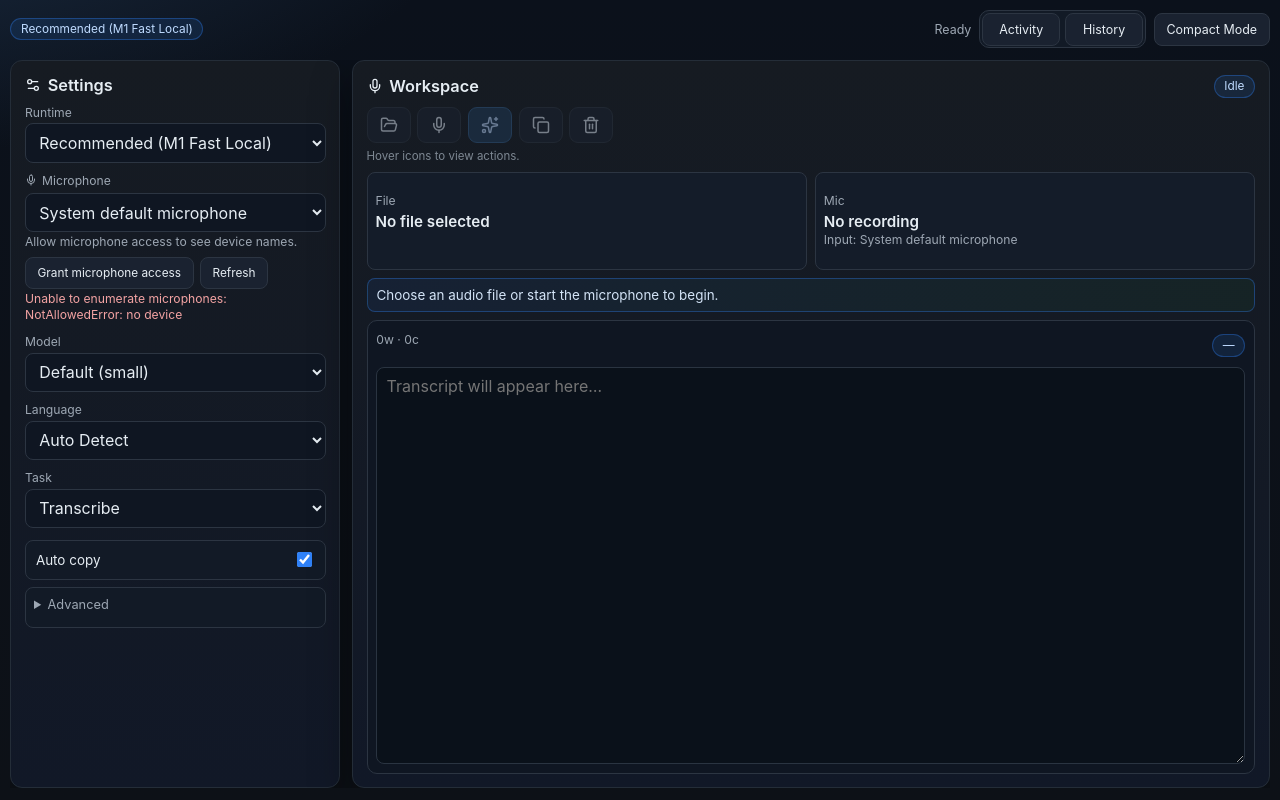
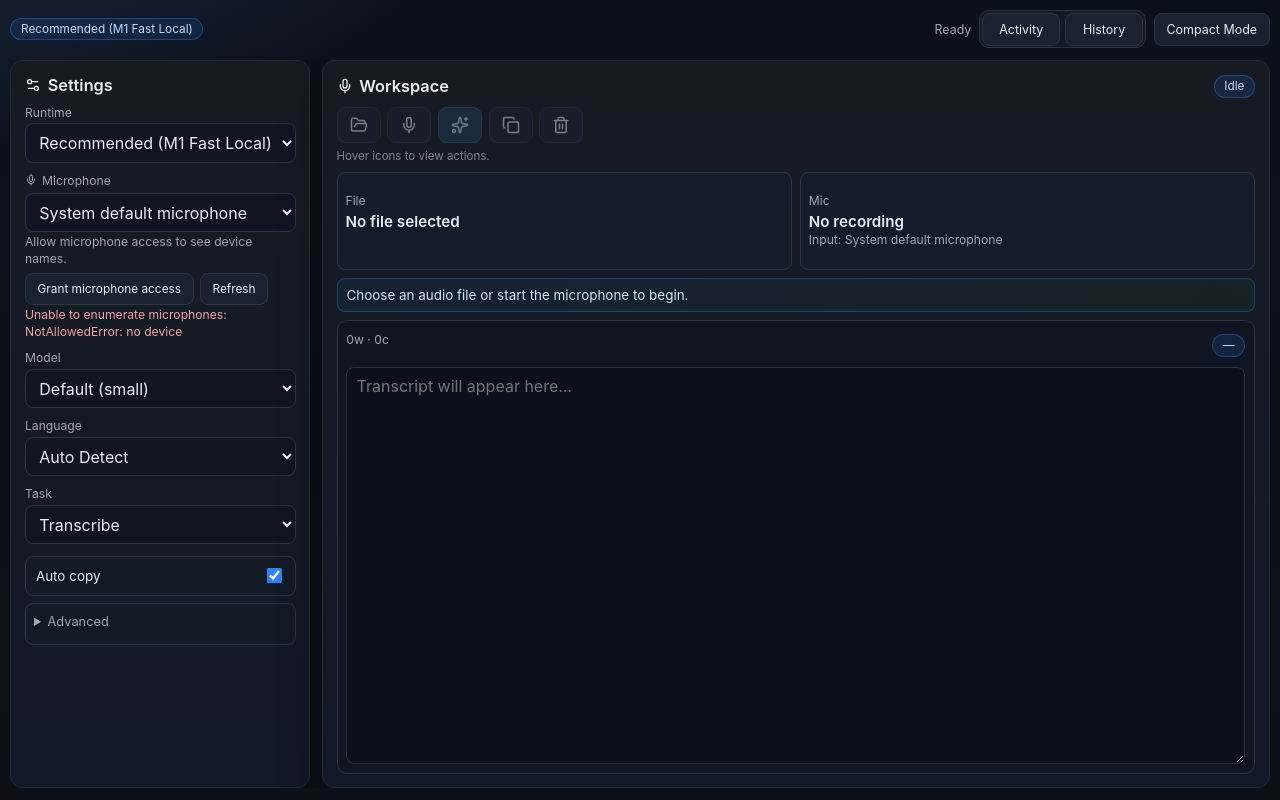
Before and after one commit to sudsarkar13/loudio, a Next.js app: page / in a window 1280 px wide. Built offline with nearby package versions, Linux system fonts and the light colour scheme.

Commit message:
style 💎: Reduce sidebar width and window height
- Reduce the studio layout’s sidebar width from 330 px to 300 px.
- Reduced the default general window height from 820 to 550.

```diff
--- a/app/globals.css
+++ b/app/globals.css
@@ -132,7 +132,7 @@ textarea {
 
 .studio-layout {
 	display: grid;
-	grid-template-columns: 330px minmax(0, 1fr);
+	grid-template-columns: 300px minmax(0, 1fr);
 	gap: 0.72rem;
 	flex: 1;
 	min-height: 0;
--- a/lib/tauri/window.ts
+++ b/lib/tauri/window.ts
@@ -12,7 +12,7 @@ import type {
 const COMPACT_WINDOW_WIDTH = 360;
 const COMPACT_WINDOW_HEIGHT = 200;
 const GENERAL_WINDOW_WIDTH = 1000;
-const GENERAL_WINDOW_HEIGHT = 820;
+const GENERAL_WINDOW_HEIGHT = 550;
 const COMPACT_WINDOW_MARGIN_BOTTOM = 18;
 const COMPACT_WINDOW_POSITION_KEY = "loudio:compact:window-position";
 
```
